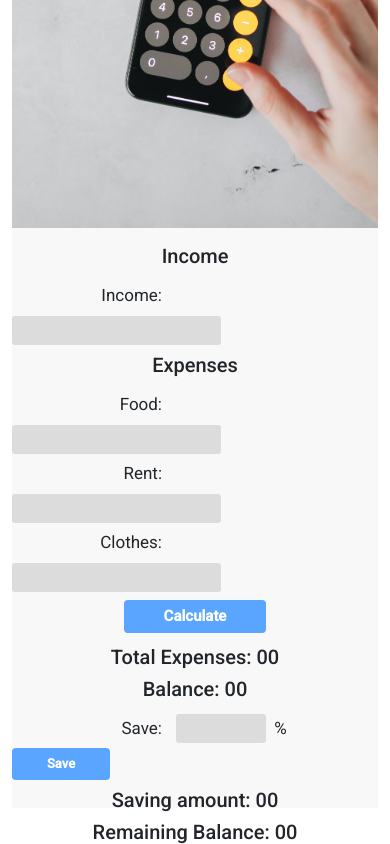
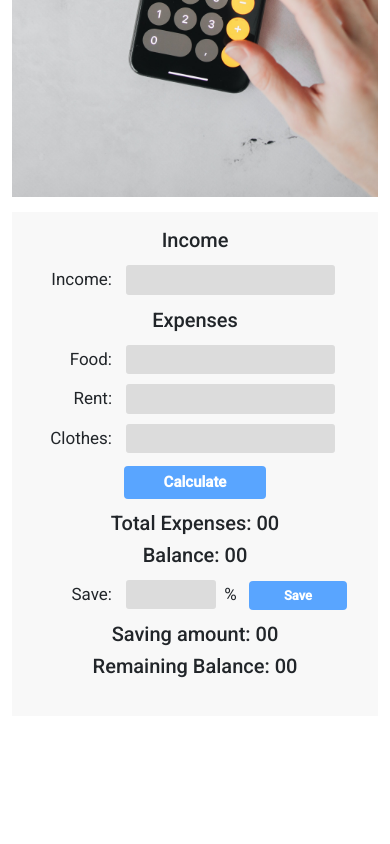
Before and after one commit to thowhidulislam/money-saver, a plain HTML site: page index.html in a window 390 px wide. Shown: the part 418-1262 px from the top of the page. After the commit the page ends 1134 px from the top, so only its background shows below. Drawn offline with nearby package versions, Linux system fonts and the light colour scheme.

Commit message:
final commit

```diff
--- a/css/style.css
+++ b/css/style.css
@@ -1,7 +1,11 @@
-/* font */
+/* --------------------
+     font
+----------------------- */
 @import url('https://fonts.googleapis.com/css2?family=Montserrat:wght@700&family=Roboto:wght@400;500&display=swap');
 
-/* common style */
+/*-------------------
+    common style
+--------------------- */
 * {
     padding: 0;
     margin: 0;
@@ -14,14 +18,18 @@ body {
     font-weight: 400;
 }
 
-/* header */
+/*--------------------
+     header
+---------------------- */
 .title {
     font-family: 'Montserrat', sans-serif;
     color: #31A5AC;
     font-size: 35px;
 }
 
-/* image */
+/* ----------------------
+     image
+------------------------ */
  .image-container {
     width: 100%;
     height: 580px;
@@ -33,7 +41,9 @@ body {
     object-fit: cover;
   }
 
-/* input part */
+/* ----------------
+     input part
+------------------- */
 .input-container {
     background-color: #F8F8F8;
     height: 580px;
@@ -60,12 +70,10 @@ input {
     text-align: center;
     margin: 0 auto;
     background: #222436;
-    /* margin-top: 3px; */
     margin-bottom: 3px;
     border-radius: 15px;
     padding: 5px 10px;
     display: none;
-
 }
 
 .notify-section{
@@ -86,7 +94,7 @@ input {
 }
 
 .money-button-save {
-    padding: 6px 35px;
+    padding: 5px 35px;
     background-color: #59A5FF;
     color: #FFF;
     font-size: 13px;
@@ -98,3 +106,66 @@ input {
 .save-amount {
    width: 90px;
 }
+
+/* --------------------
+    mobile version
+----------------------- */
+@media only screen and (max-width: 600px) {
+
+    label {
+        display: inline-block;
+        width: 150px;
+        text-align: right;
+        margin-right: 10px;
+        padding: 7px 0;
+    }
+/* --------------------
+    image
+-----------------------*/
+    .image-container {
+    height: auto;
+    }
+
+/* --------------------
+     input part
+------------------------ */
+    .input-container {
+    margin-top: 15px;
+    height: auto;
+    padding-bottom: 15px ;
+    }
+
+    .notify-section{
+        padding-top: 15px;
+    }
+}
+
+@media only screen and (max-width: 450px) {
+
+    label {
+        display: inline-block;
+        width: 100px;
+        text-align: right;
+        margin-right: 10px;
+        padding: 7px 0;
+    }
+/* --------------------
+    image
+-----------------------*/
+    .image-container {
+    height: auto;
+    }
+
+/* --------------------
+     input part
+------------------------ */
+    .input-container {
+    margin-top: 15px;
+    height: auto;
+    padding-bottom: 15px ;
+    }
+
+    .notify-section{
+        padding-top: 15px;
+    }
+}
--- a/index.html
+++ b/index.html
@@ -20,7 +20,7 @@
     </header>
     <!-- header end -->
     <main>
-        <section class="container container-sm container-lg">
+        <section class="container-lg">
             <div class="row">
                 <div class="col-lg-6">
                     <div class="image-container">
@@ -55,7 +55,9 @@
 
                         <!-- notify section -->
                         <div class="notify-section">
-                            <p id="notify-fail" class="notify">❌ Plese provide a valid number.</p>
+                            <p id="notify-fail" class="notify">❌ Plese provide a valid number or give 0 in the blank
+                                input
+                                field.</p>
                             <p id="notify-fail-expense" class="notify">❌ Your expenses exceed your income.
                             </p>
                             <p id="notify-fail-save" class="notify">❌ Your account doesn't have sufficient money for
--- a/js/money-saver.js
+++ b/js/money-saver.js
@@ -1,6 +1,6 @@
-/*------------------
-expense calculation
--------------------*/
+/* ------------------------------
+expense and balance calculation
+-------------------------------- */
 function getAmount(purpose) {
     const failMessage = document.getElementById('notify-fail');
     const amount = document.getElementById(purpose);
@@ -11,7 +11,6 @@ function getAmount(purpose) {
         return 0;
     }
     else {
-
         failMessage.style.display = 'none';
         return amountEntry;
     }
@@ -31,6 +30,9 @@ function calculateExpenseBalance() {
     const failMessageExpense = document.getElementById('notify-fail-expense');
     if (newTotalExpenseAmount > getAmount('income-amount')) {
         failMessageExpense.style.display = 'block';
+    }
+    else {
+        failMessageExpense.style.display = 'none';
     }
     if (condition()) {
         failMessage.style.display = 'block';
@@ -61,7 +63,6 @@ document.getElementById('calculate-button').addEventListener('click', function (
     calculateExpenseBalance();
 })
 
-
 /* -----------------------------
     save calculation
  ------------------------------- */
@@ -89,6 +90,9 @@ document.getElementById('button-save').addEventListener('click', function () {
     if (savePercentageAmount > balanceTotalAmountNumber) {
         failMessageSave.style.display = 'block';
     }
+    else {
+        failMessageSave.style.display = 'none';
+    }
     remainingBalance.innerText = balanceTotalAmountNumber - savePercentageAmount;
     console.log(remainingBalanceTotal);
 })
```
